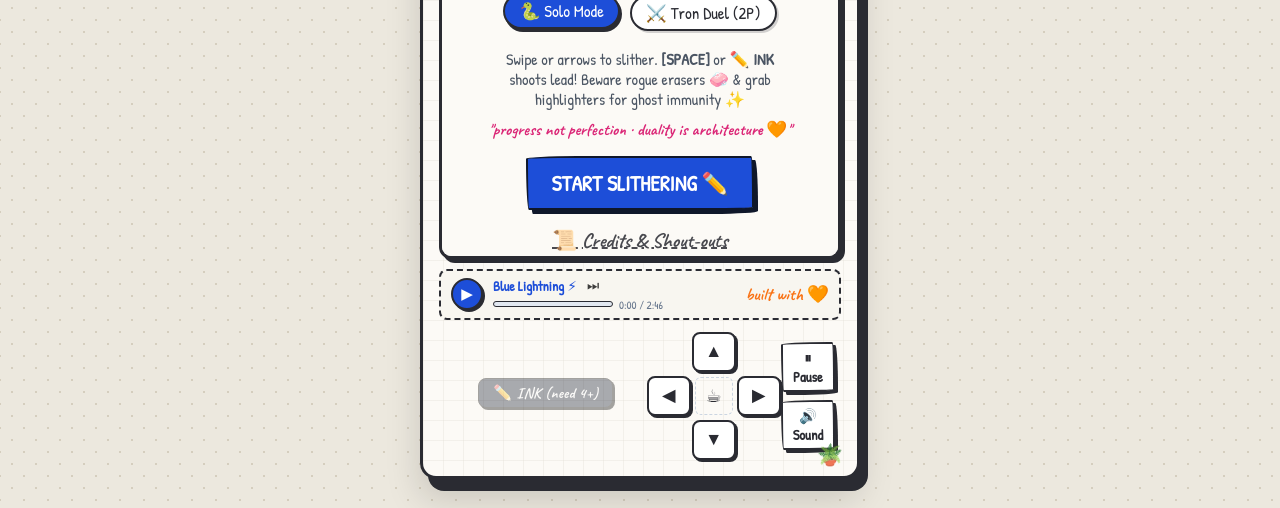
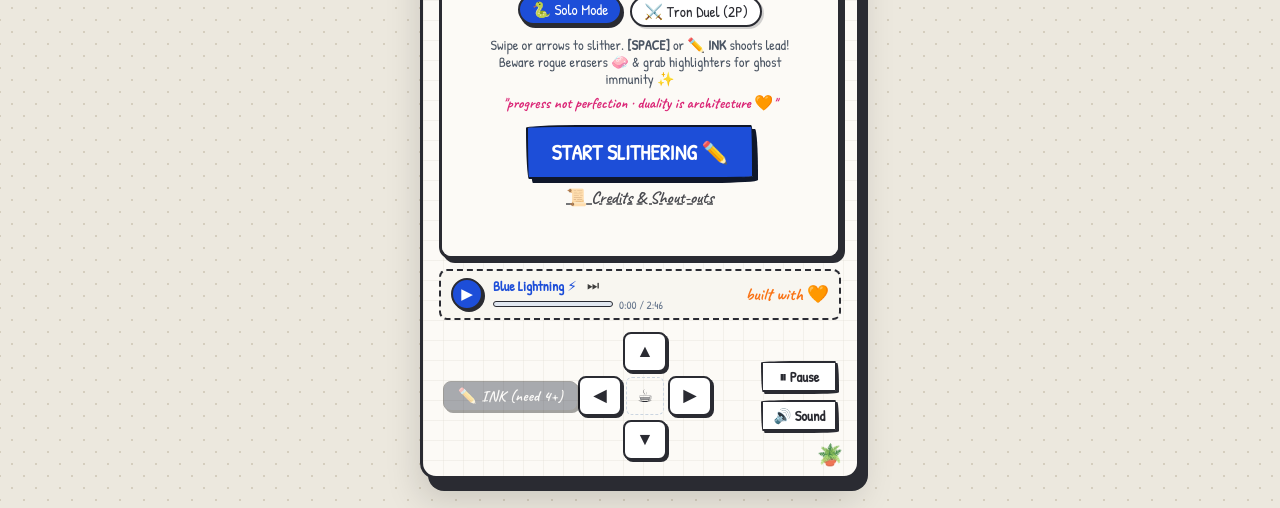
Before and after one commit to aunysillyme/sketchy-snake, a website: page www/index.html in a window 1280 px wide. Shown: the part 292-800 px from the top of the page. Drawn offline with Linux system fonts and the light colour scheme.

Commit message:
fix(ui): center solo d-pad arrows and fit duel overlay within canvas frame

```diff
--- a/style.css
+++ b/style.css
@@ -172,15 +172,16 @@ canvas {
 .overlay {
   position: absolute;
   inset: 0;
-  background: rgba(252, 250, 246, 0.94);
+  background: rgba(252, 250, 246, 0.95);
   backdrop-filter: blur(2px);
   display: flex;
   justify-content: center;
   align-items: center;
-  padding: 16px;
+  padding: 8px 12px;
   text-align: center;
   z-index: 10;
   transition: opacity 0.25s ease;
+  overflow: hidden;
 }
 
 .overlay.hidden {
@@ -192,52 +193,57 @@ canvas {
   display: flex;
   flex-direction: column;
   align-items: center;
-  gap: 8px;
+  gap: 4px;
+  width: 100%;
+  max-height: 100%;
 }
 
 .doodle-cat {
-  font-size: 2.5rem;
+  font-size: 1.75rem;
+  line-height: 1;
   animation: floatBounce 2.4s ease-in-out infinite;
 }
 
 @keyframes floatBounce {
   0%, 100% { transform: translateY(0px) rotate(0deg); }
-  50% { transform: translateY(-6px) rotate(-3deg); }
+  50% { transform: translateY(-4px) rotate(-3deg); }
 }
 
 .overlay-content h2 {
   font-family: 'Caveat', cursive;
-  font-size: 2.1rem;
+  font-size: 1.75rem;
   color: var(--cobalt-blue);
   line-height: 1;
+  margin: 0;
 }
 
 .overlay-content p {
-  font-size: 1rem;
+  font-size: 0.88rem;
   color: #4B5563;
-  max-width: 270px;
-  line-height: 1.25;
+  max-width: 310px;
+  line-height: 1.22;
+  margin: 1px 0;
 }
 
 .mantra-quote {
   font-family: 'Caveat', cursive;
-  font-size: 1.05rem;
+  font-size: 0.95rem;
   color: var(--magenta-pink);
-  margin-top: 2px;
+  margin-top: 1px;
   font-weight: bold;
 }
 
 /* --- Buttons --- */
 .sketch-btn {
   font-family: 'Patrick Hand', cursive;
-  font-size: 1.15rem;
-  padding: 8px 18px;
+  font-size: 1.1rem;
+  padding: 6px 16px;
   border: 2px solid var(--pencil-charcoal);
   border-radius: 255px 15px 225px 15px/15px 225px 15px 255px;
   cursor: pointer;
   background: #FFF;
   color: var(--pencil-charcoal);
-  box-shadow: 3px 3px 0px var(--pencil-charcoal);
+  box-shadow: 2px 2px 0px var(--pencil-charcoal);
   transition: all 0.12s ease;
   font-weight: bold;
 }
@@ -492,13 +498,24 @@ canvas {
 
 /* --- Touch Controls (D-Pad) --- */
 .touch-controls {
+  display: grid;
+  grid-template-columns: 1fr auto 1fr;
+  align-items: center;
+  padding: 2px 4px;
+  width: 100%;
+}
+
+.action-btn-row {
+  grid-column: 1;
+  justify-self: start;
   display: flex;
-  justify-content: space-between;
-  align-items: center;
-  padding: 2px 6px;
+  margin-bottom: 0;
+  width: auto;
 }
 
 .dpad {
+  grid-column: 2;
+  justify-self: center;
   display: flex;
   flex-direction: column;
   align-items: center;
@@ -545,6 +562,8 @@ canvas {
 }
 
 .speed-control {
+  grid-column: 3;
+  justify-self: end;
   display: flex;
   flex-direction: column;
   gap: 8px;
@@ -606,15 +625,15 @@ canvas {
   display: flex;
   justify-content: center;
   align-items: center;
-  gap: 10px;
-  margin: 6px 0 10px 0;
+  gap: 8px;
+  margin: 2px 0 4px 0;
   width: 100%;
 }
 
 .mode-pill-btn {
   font-family: 'Patrick Hand', cursive, sans-serif;
-  font-size: 1.05rem;
-  padding: 5px 14px;
+  font-size: 0.95rem;
+  padding: 3px 12px;
   border: 2px solid var(--pencil-charcoal);
   border-radius: 20px;
   background: #FFF;
@@ -643,14 +662,14 @@ canvas {
 }
 
 .overlay-aux-row {
-  margin-top: 10px;
+  margin-top: 3px;
 }
 
 .text-link-btn {
   background: none;
   border: none;
   font-family: 'Caveat', cursive, sans-serif;
-  font-size: 1.25rem;
+  font-size: 1.05rem;
   font-weight: 700;
   color: var(--pencil-charcoal);
   cursor: pointer;
@@ -683,8 +702,13 @@ body.mode-vs .score-card.best .value {
   color: var(--magenta-pink);
 }
 
-body.mode-vs .action-btn-row,
-body.mode-vs .hud-status-banner {
+body.mode-vs .action-btn-row {
+  visibility: hidden;
+  pointer-events: none;
+}
+
+body.mode-vs .hud-status-banner,
+body.mode-vs .mantra-quote {
   display: none !important;
 }
 
--- a/www/index.html
+++ b/www/index.html
@@ -33,7 +33,7 @@
   <link rel="preconnect" href="https://fonts.googleapis.com">
   <link rel="preconnect" href="https://fonts.gstatic.com" crossorigin>
   <link href="https://fonts.googleapis.com/css2?family=Caveat:wght@600;700&family=Patrick+Hand&display=swap" rel="stylesheet">
-  <link rel="stylesheet" href="style.css">
+  <link rel="stylesheet" href="style.css?v=1.2">
 </head>
 <body>
   <div class="sketchbook-container">
--- a/www/style.css
+++ b/www/style.css
@@ -172,15 +172,16 @@ canvas {
 .overlay {
   position: absolute;
   inset: 0;
-  background: rgba(252, 250, 246, 0.94);
+  background: rgba(252, 250, 246, 0.95);
   backdrop-filter: blur(2px);
   display: flex;
   justify-content: center;
   align-items: center;
-  padding: 16px;
+  padding: 8px 12px;
   text-align: center;
   z-index: 10;
   transition: opacity 0.25s ease;
+  overflow: hidden;
 }
 
 .overlay.hidden {
@@ -192,52 +193,57 @@ canvas {
   display: flex;
   flex-direction: column;
   align-items: center;
-  gap: 8px;
+  gap: 4px;
+  width: 100%;
+  max-height: 100%;
 }
 
 .doodle-cat {
-  font-size: 2.5rem;
+  font-size: 1.75rem;
+  line-height: 1;
   animation: floatBounce 2.4s ease-in-out infinite;
 }
 
 @keyframes floatBounce {
   0%, 100% { transform: translateY(0px) rotate(0deg); }
-  50% { transform: translateY(-6px) rotate(-3deg); }
+  50% { transform: translateY(-4px) rotate(-3deg); }
 }
 
 .overlay-content h2 {
   font-family: 'Caveat', cursive;
-  font-size: 2.1rem;
+  font-size: 1.75rem;
   color: var(--cobalt-blue);
   line-height: 1;
+  margin: 0;
 }
 
 .overlay-content p {
-  font-size: 1rem;
+  font-size: 0.88rem;
   color: #4B5563;
-  max-width: 270px;
-  line-height: 1.25;
+  max-width: 310px;
+  line-height: 1.22;
+  margin: 1px 0;
 }
 
 .mantra-quote {
   font-family: 'Caveat', cursive;
-  font-size: 1.05rem;
+  font-size: 0.95rem;
   color: var(--magenta-pink);
-  margin-top: 2px;
+  margin-top: 1px;
   font-weight: bold;
 }
 
 /* --- Buttons --- */
 .sketch-btn {
   font-family: 'Patrick Hand', cursive;
-  font-size: 1.15rem;
-  padding: 8px 18px;
+  font-size: 1.1rem;
+  padding: 6px 16px;
   border: 2px solid var(--pencil-charcoal);
   border-radius: 255px 15px 225px 15px/15px 225px 15px 255px;
   cursor: pointer;
   background: #FFF;
   color: var(--pencil-charcoal);
-  box-shadow: 3px 3px 0px var(--pencil-charcoal);
+  box-shadow: 2px 2px 0px var(--pencil-charcoal);
   transition: all 0.12s ease;
   font-weight: bold;
 }
@@ -492,13 +498,24 @@ canvas {
 
 /* --- Touch Controls (D-Pad) --- */
 .touch-controls {
+  display: grid;
+  grid-template-columns: 1fr auto 1fr;
+  align-items: center;
+  padding: 2px 4px;
+  width: 100%;
+}
+
+.action-btn-row {
+  grid-column: 1;
+  justify-self: start;
   display: flex;
-  justify-content: space-between;
-  align-items: center;
-  padding: 2px 6px;
+  margin-bottom: 0;
+  width: auto;
 }
 
 .dpad {
+  grid-column: 2;
+  justify-self: center;
   display: flex;
   flex-direction: column;
   align-items: center;
@@ -545,6 +562,8 @@ canvas {
 }
 
 .speed-control {
+  grid-column: 3;
+  justify-self: end;
   display: flex;
   flex-direction: column;
   gap: 8px;
@@ -606,15 +625,15 @@ canvas {
   display: flex;
   justify-content: center;
   align-items: center;
-  gap: 10px;
-  margin: 6px 0 10px 0;
+  gap: 8px;
+  margin: 2px 0 4px 0;
   width: 100%;
 }
 
 .mode-pill-btn {
   font-family: 'Patrick Hand', cursive, sans-serif;
-  font-size: 1.05rem;
-  padding: 5px 14px;
+  font-size: 0.95rem;
+  padding: 3px 12px;
   border: 2px solid var(--pencil-charcoal);
   border-radius: 20px;
   background: #FFF;
@@ -643,14 +662,14 @@ canvas {
 }
 
 .overlay-aux-row {
-  margin-top: 10px;
+  margin-top: 3px;
 }
 
 .text-link-btn {
   background: none;
   border: none;
   font-family: 'Caveat', cursive, sans-serif;
-  font-size: 1.25rem;
+  font-size: 1.05rem;
   font-weight: 700;
   color: var(--pencil-charcoal);
   cursor: pointer;
@@ -683,8 +702,13 @@ body.mode-vs .score-card.best .value {
   color: var(--magenta-pink);
 }
 
-body.mode-vs .action-btn-row,
-body.mode-vs .hud-status-banner {
+body.mode-vs .action-btn-row {
+  visibility: hidden;
+  pointer-events: none;
+}
+
+body.mode-vs .hud-status-banner,
+body.mode-vs .mantra-quote {
   display: none !important;
 }
 
```
Also changed, not shown: index.html (+1 -1 lines).
